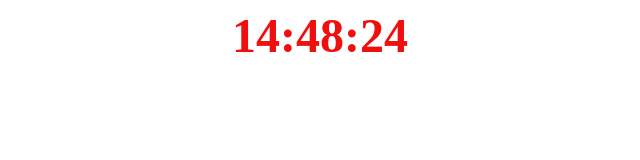
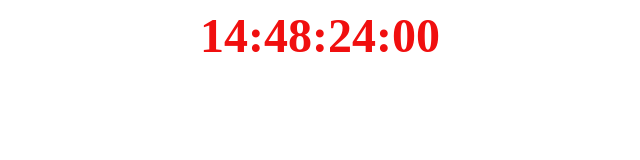
Before and after one commit to RicardoAlves-1906/relogiodigital, a plain HTML site: page index.html in a window 1280 px wide. Shown: the whole page, without its empty margins (320-960 px from the left). Drawn offline with Linux system fonts and the light colour scheme.

Commit message:
ricardo
atualizando

```diff
--- a/index.html
+++ b/index.html
@@ -5,13 +5,14 @@
     <meta name="viewport" content="width=device-width, initial-scale=1.0">
     <title>Relogio digital</title>
     <link rel="stylesheet" href="style.css">
+    <script src="scripts.js" defer></script>
 
 </head>
 
 <body>
 
-    <div id="relogio">00:00:00</div>
-    <script src="script.js"></script>
+    <div id="relogio">00:00:00:00</div>
+
 
 </body>
 </html>
--- a/script.js
+++ /dev/null
@@ -1,15 +0,0 @@
-function atualizarRelogio() {
-    const agora = new Date();
-    let horas = agora.getHours();
-    let minutos = agora.getMinutes();
-    let segundos = agora.getSeconds();
-
-    horas = String(horas).padStart(2, '0');
-    minutos = String(minutos).padStart(2, '0');
-    segundos = String(segundos).padStart(2, '0');
-
-    const horaAtual = `${horas}:${minutos}:${segundos}`;
-    document.getElementById('relogio').textContent = horaAtual;
-    }
-
-setInterval(atualizarRelogio, 1000);
--- /dev/null
+++ b/scripts.js
@@ -0,0 +1,19 @@
+function atualizarRelogio() {
+    const agora = new Date();
+    let horas = agora.getHours();
+    let minutos = agora.getMinutes();
+    let segundos = agora.getSeconds();
+    let milesimos = agora.getMilliseconds();
+
+
+    horas = String(horas).padStart(2, '0');
+    minutos = String(minutos).padStart(2, '0');
+    segundos = String(segundos).padStart(2, '0');
+    milesimos = String(milesimos).padStart(2, '0');
+
+
+    const horaAtual = `${horas}:${minutos}:${segundos}:${milesimos}`;
+    document.getElementById('relogio').textContent = horaAtual;
+    }
+
+setInterval(atualizarRelogio, 1000);
```
